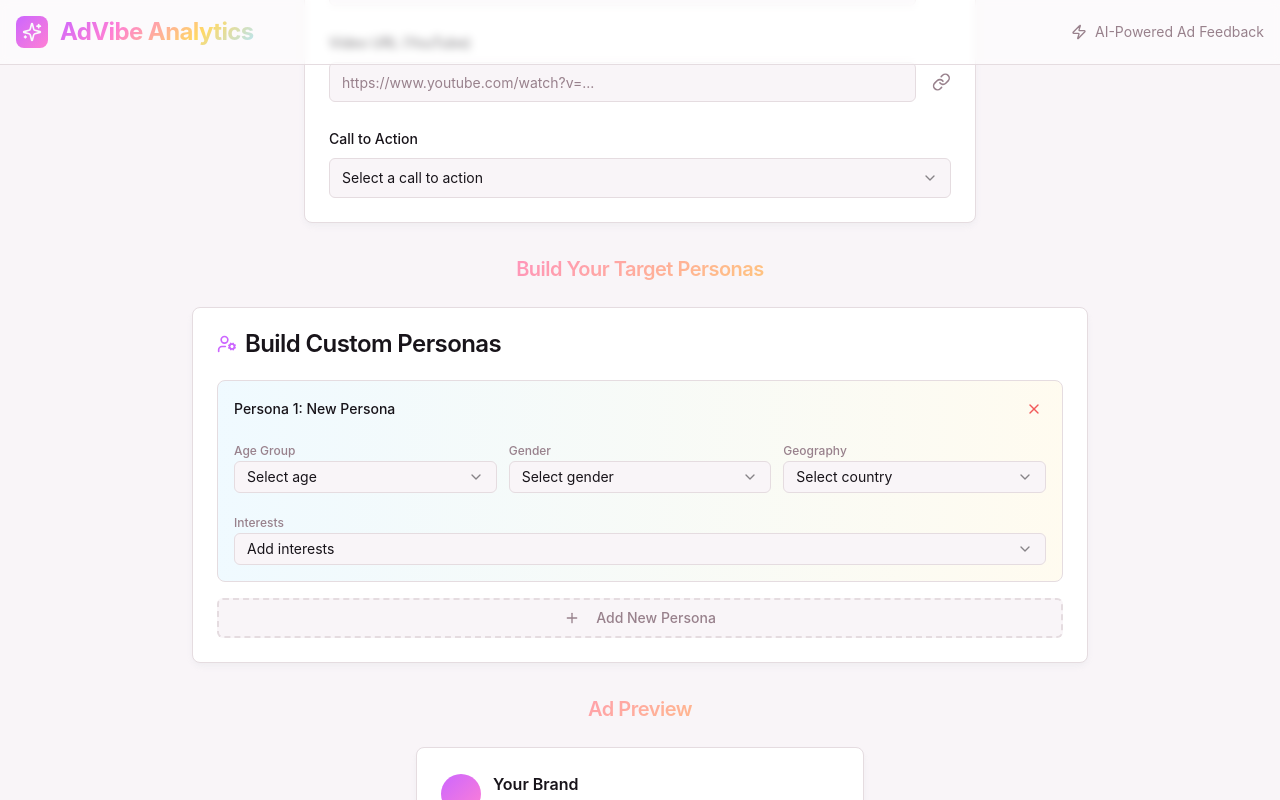
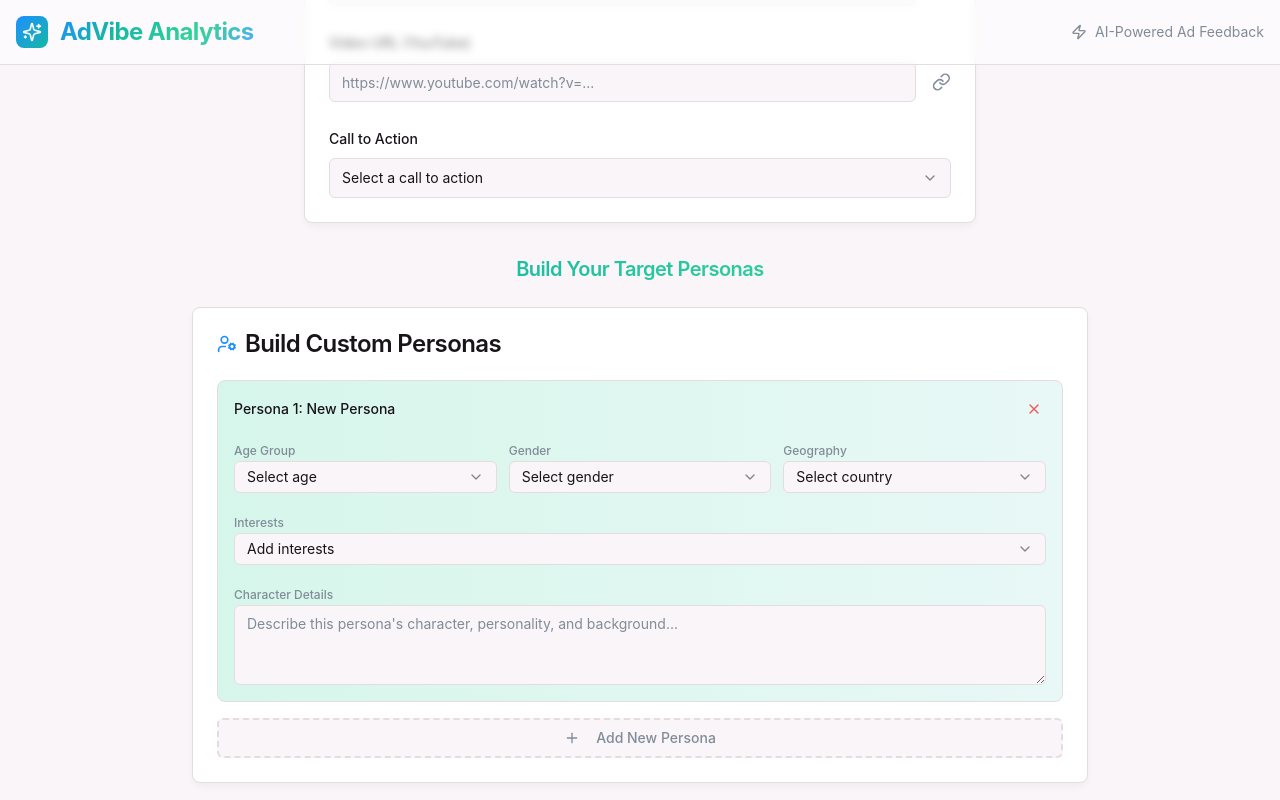
Before and after one commit to 42Maxim/persona-ad-pulse, a React (Vite) app: page / in a window 1280 px wide. Both pictures are taken after a click on the button "Add New Persona". Shown: the part 444-1244 px from the top of the page. Built offline with nearby package versions, Linux system fonts and the light colour scheme.

Commit message:
feat: Enhance persona creation and UI
Update color scheme for broader appeal. Implement AI-suggested personas based on user-selected categories (age, gender, geography, interests). Add a character field for custom persona creation. Include "Buy Now" as a CTA option.

```diff
--- a/src/components/AdInputForm.tsx
+++ b/src/components/AdInputForm.tsx
@@ -21,6 +21,7 @@ interface AdInputFormProps {
 }
 
 const CTA_OPTIONS = [
+  "Buy Now",
   "Shop Now",
   "Learn More",
   "Sign Up",
--- a/src/components/PersonaBuilder.tsx
+++ b/src/components/PersonaBuilder.tsx
@@ -2,7 +2,9 @@ import { Card, CardContent, CardHeader, CardTitle } from "@/components/ui/card";
 import { Select, SelectContent, SelectItem, SelectTrigger, SelectValue } from "@/components/ui/select";
 import { Badge } from "@/components/ui/badge";
 import { Button } from "@/components/ui/button";
-import { UserCog, X, Plus } from "lucide-react";
+import { Textarea } from "@/components/ui/textarea";
+import { UserCog, X, Plus, Sparkles } from "lucide-react";
+import { useState } from "react";
 
 export interface PersonaProfile {
   id: string;
@@ -10,6 +12,14 @@ export interface PersonaProfile {
   gender: string;
   geography: string;
   interests: string[];
+  character?: string;
+}
+
+export interface SuggestedPersona {
+  id: string;
+  name: string;
+  description: string;
+  details: string;
 }
 
 const AGE_GROUPS = [
@@ -62,13 +72,17 @@ interface PersonaBuilderProps {
 }
 
 export const PersonaBuilder = ({ personas, setPersonas }: PersonaBuilderProps) => {
+  const [suggestedPersonas, setSuggestedPersonas] = useState<SuggestedPersona[]>([]);
+  const [showingSuggestions, setShowingSuggestions] = useState<string | null>(null);
+
   const addNewPersona = () => {
     const newPersona: PersonaProfile = {
       id: `persona-${Date.now()}`,
       ageGroup: "",
       gender: "",
       geography: "",
-      interests: []
+      interests: [],
+      character: ""
     };
     setPersonas([...personas, newPersona]);
   };
@@ -97,7 +111,52 @@ export const PersonaBuilder = ({ personas, setPersonas }: PersonaBuilderProps) =
     }
   };
 
+  const generateSuggestions = (persona: PersonaProfile) => {
+    if (!persona.ageGroup || !persona.gender || !persona.geography) return;
+
+    const names = ["Alex", "Sarah", "Michael", "Emma", "David", "Lisa", "James", "Anna", "Robert", "Maria"];
+    const suggestions: SuggestedPersona[] = [];
+
+    for (let i = 0; i < 5; i++) {
+      const name = names[Math.floor(Math.random() * names.length)];
+      const age = getRandomAge(persona.ageGroup);
+      const interests = persona.interests.slice(0, 2).join(", ");
+
+      suggestions.push({
+        id: `suggestion-${i}`,
+        name,
+        description: `${age} y/o ${persona.gender.toLowerCase()} from ${persona.geography}`,
+        details: interests ? `Interested in ${interests}` : "Various interests"
+      });
+    }
+
+    setSuggestedPersonas(suggestions);
+    setShowingSuggestions(persona.id);
+  };
+
+  const getRandomAge = (ageGroup: string) => {
+    const ranges: { [key: string]: [number, number] } = {
+      "18–24": [18, 24],
+      "25–34": [25, 34],
+      "35–44": [35, 44],
+      "45–54": [45, 54],
+      "55–64": [55, 64],
+      "65+": [65, 75]
+    };
+    const [min, max] = ranges[ageGroup] || [25, 35];
+    return Math.floor(Math.random() * (max - min + 1)) + min;
+  };
+
+  const selectSuggestedPersona = (suggestion: SuggestedPersona, personaId: string) => {
+    updatePersona(personaId, 'character', `${suggestion.name} - ${suggestion.description}. ${suggestion.details}`);
+    setShowingSuggestions(null);
+  };
+
   const getPersonaName = (persona: PersonaProfile) => {
+    if (persona.character) {
+      const name = persona.character.split(' - ')[0];
+      return name || "Custom Persona";
+    }
     if (!persona.ageGroup || !persona.gender) return "New Persona";
     return `${persona.ageGroup} ${persona.gender}${persona.geography ? ` from ${persona.geography}` : ''}`;
   };
@@ -166,7 +225,14 @@ export const PersonaBuilder = ({ personas, setPersonas }: PersonaBuilderProps) =
                 <label className="text-xs font-medium text-muted-foreground">Geography</label>
                 <Select
                   value={persona.geography}
-                  onValueChange={(value) => updatePersona(persona.id, 'geography', value)}
+                  onValueChange={(value) => {
+                    updatePersona(persona.id, 'geography', value);
+                    // Generate suggestions when all required fields are filled
+                    const updatedPersona = { ...persona, geography: value };
+                    if (updatedPersona.ageGroup && updatedPersona.gender && value) {
+                      generateSuggestions(updatedPersona);
+                    }
+                  }}
                 >
                   <SelectTrigger className="h-8">
                     <SelectValue placeholder="Select country" />
@@ -208,6 +274,38 @@ export const PersonaBuilder = ({ personas, setPersonas }: PersonaBuilderProps) =
                 </div>
               )}
             </div>
+
+            {showingSuggestions === persona.id && suggestedPersonas.length > 0 && (
+              <div>
+                <label className="text-xs font-medium text-muted-foreground flex items-center gap-1">
+                  <Sparkles className="h-3 w-3" />
+                  AI Suggested Personas
+                </label>
+                <div className="grid gap-2 mt-2">
+                  {suggestedPersonas.map(suggestion => (
+                    <div
+                      key={suggestion.id}
+                      className="p-2 border rounded cursor-pointer hover:bg-accent/20 transition-colors"
+                      onClick={() => selectSuggestedPersona(suggestion, persona.id)}
+                    >
+                      <div className="font-medium text-sm">{suggestion.name}</div>
+                      <div className="text-xs text-muted-foreground">{suggestion.description}</div>
+                      <div className="text-xs text-muted-foreground">{suggestion.details}</div>
+                    </div>
+                  ))}
+                </div>
+              </div>
+            )}
+
+            <div>
+              <label className="text-xs font-medium text-muted-foreground">Character Details</label>
+              <Textarea
+                placeholder="Describe this persona's character, personality, and background..."
+                value={persona.character || ""}
+                onChange={(e) => updatePersona(persona.id, 'character', e.target.value)}
+                className="min-h-[80px] text-sm"
+              />
+            </div>
           </div>
         ))}
 
--- a/src/index.css
+++ b/src/index.css
@@ -17,18 +17,18 @@ All colors MUST be HSL.
     --popover: 0 0% 100%;
     --popover-foreground: 280 15% 9%;
 
-    --primary: 280 100% 70%;
+    --primary: 210 100% 56%;
     --primary-foreground: 210 20% 98%;
-    --primary-glow: 280 100% 80%;
+    --primary-glow: 210 100% 66%;
 
-    --secondary: 200 100% 85%;
-    --secondary-foreground: 200 100% 25%;
+    --secondary: 158 64% 52%;
+    --secondary-foreground: 158 20% 98%;
 
-    --muted: 330 20% 95%;
-    --muted-foreground: 330 10% 55%;
+    --muted: 210 20% 95%;
+    --muted-foreground: 210 10% 55%;
 
-    --accent: 45 100% 70%;
-    --accent-foreground: 45 100% 20%;
+    --accent: 173 80% 40%;
+    --accent-foreground: 173 20% 98%;
 
     --success: 150 80% 45%;
     --success-foreground: 150 20% 98%;
@@ -44,10 +44,10 @@ All colors MUST be HSL.
     --ring: 280 100% 70%;
 
     /* Creative Design System Tokens */
-    --gradient-primary: linear-gradient(135deg, hsl(280 100% 70%), hsl(320 100% 75%));
-    --gradient-secondary: linear-gradient(135deg, hsl(200 100% 85%), hsl(180 80% 80%));
+    --gradient-primary: linear-gradient(135deg, hsl(210 100% 56%), hsl(173 80% 40%));
+    --gradient-secondary: linear-gradient(135deg, hsl(158 64% 52%), hsl(210 100% 66%));
     --gradient-success: linear-gradient(135deg, hsl(150 80% 45%), hsl(170 75% 50%));
-    --gradient-hero: linear-gradient(135deg, hsl(280 100% 70%) 0%, hsl(320 100% 75%) 30%, hsl(45 100% 70%) 70%, hsl(200 100% 85%) 100%);
+    --gradient-hero: linear-gradient(135deg, hsl(210 100% 56%) 0%, hsl(173 80% 40%) 30%, hsl(158 64% 52%) 70%, hsl(210 100% 66%) 100%);
 
     --shadow-sm: 0 1px 2px 0 hsl(220 13% 91% / 0.4);
     --shadow-md: 0 4px 6px -1px hsl(220 13% 91% / 0.4), 0 2px 4px -1px hsl(220 13% 91% / 0.2);
@@ -86,18 +86,18 @@ All colors MUST be HSL.
     --popover: 280 25% 12%;
     --popover-foreground: 280 20% 95%;
 
-    --primary: 280 100% 70%;
-    --primary-foreground: 280 20% 95%;
-    --primary-glow: 280 100% 80%;
+    --primary: 210 100% 56%;
+    --primary-foreground: 210 20% 95%;
+    --primary-glow: 210 100% 66%;
 
-    --secondary: 200 80% 20%;
-    --secondary-foreground: 200 100% 85%;
+    --secondary: 158 50% 25%;
+    --secondary-foreground: 158 64% 80%;
 
-    --muted: 280 20% 18%;
-    --muted-foreground: 280 10% 70%;
+    --muted: 210 20% 18%;
+    --muted-foreground: 210 10% 70%;
 
-    --accent: 45 90% 60%;
-    --accent-foreground: 45 100% 95%;
+    --accent: 173 70% 45%;
+    --accent-foreground: 173 80% 95%;
 
     --success: 150 80% 45%;
     --success-foreground: 150 20% 98%;
@@ -113,10 +113,10 @@ All colors MUST be HSL.
     --ring: 280 100% 70%;
 
     /* Creative Dark mode gradients */
-    --gradient-primary: linear-gradient(135deg, hsl(280 100% 70%), hsl(320 100% 75%));
-    --gradient-secondary: linear-gradient(135deg, hsl(200 80% 20%), hsl(180 70% 25%));
+    --gradient-primary: linear-gradient(135deg, hsl(210 100% 56%), hsl(173 80% 40%));
+    --gradient-secondary: linear-gradient(135deg, hsl(158 50% 25%), hsl(173 60% 30%));
     --gradient-success: linear-gradient(135deg, hsl(150 80% 45%), hsl(170 75% 50%));
-    --gradient-hero: linear-gradient(135deg, hsl(280 100% 70%) 0%, hsl(320 100% 75%) 30%, hsl(45 90% 60%) 70%, hsl(200 80% 50%) 100%);
+    --gradient-hero: linear-gradient(135deg, hsl(210 100% 56%) 0%, hsl(173 80% 40%) 30%, hsl(158 64% 52%) 70%, hsl(210 100% 66%) 100%);
 
     --shadow-sm: 0 1px 2px 0 hsl(0 0% 0% / 0.3);
     --shadow-md: 0 4px 6px -1px hsl(0 0% 0% / 0.3), 0 2px 4px -1px hsl(0 0% 0% / 0.2);
```
